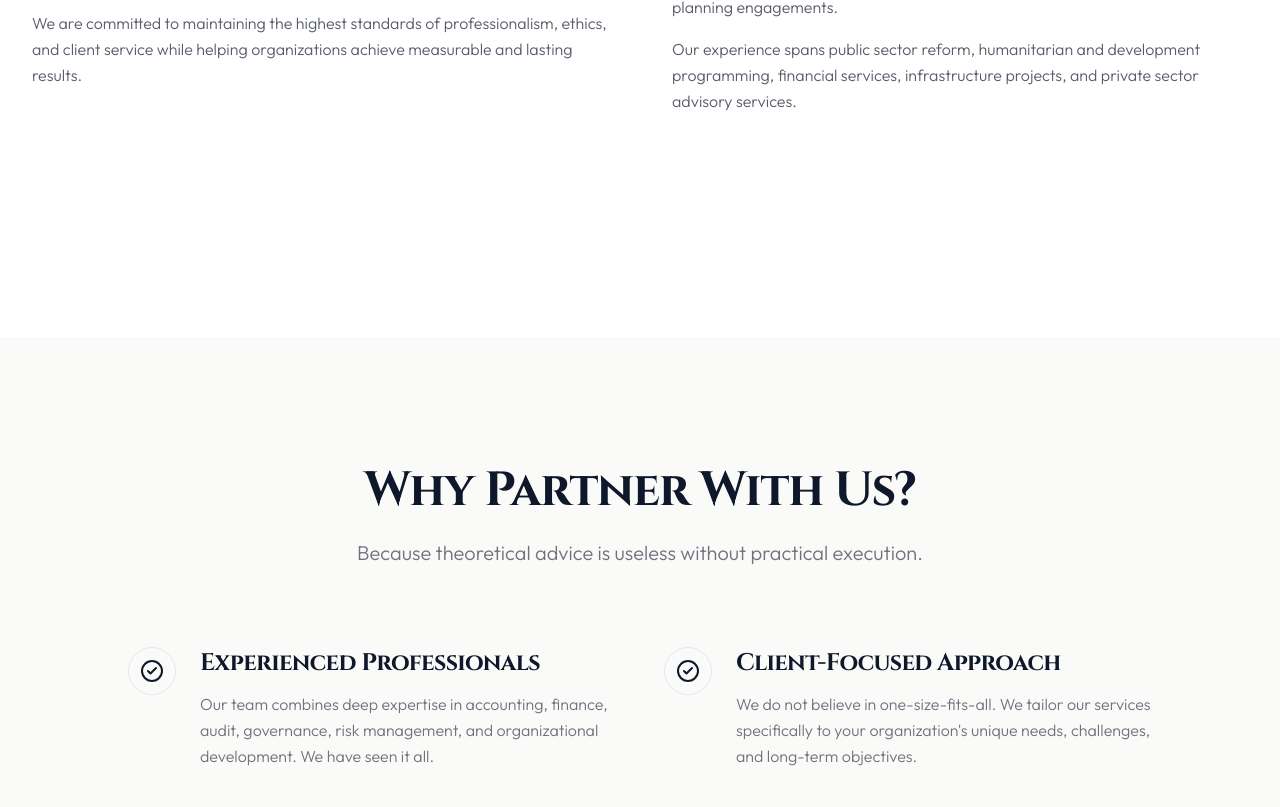
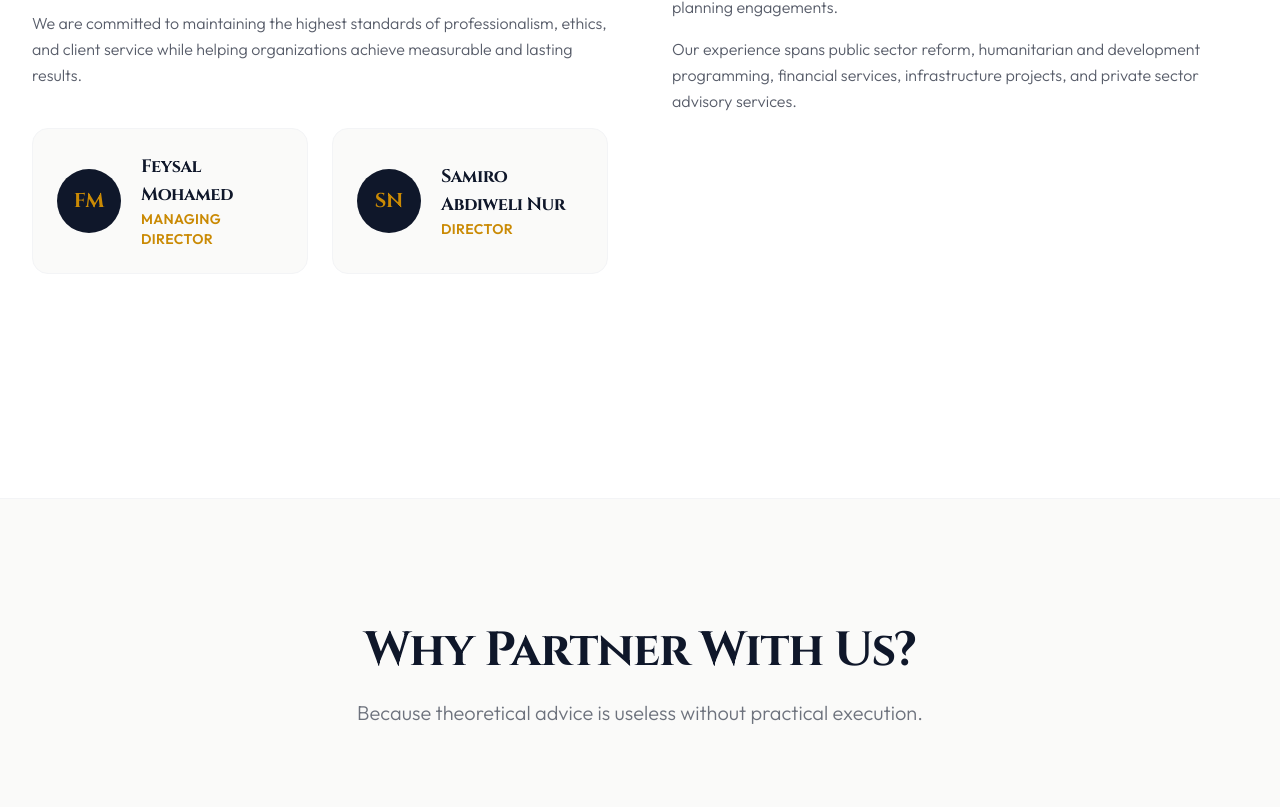
Before and after one commit to Mehdiz-duo/hikmah-global-advisory, a React (Vite) app: page /about in a window 1280 px wide. Shown: the part 3057-3864 px from the top of the page. Built offline with nearby package versions, Linux system fonts and the light colour scheme.

Commit message:
Add leadership team with monograms

```diff
--- a/src/pages/About.tsx
+++ b/src/pages/About.tsx
@@ -133,9 +133,31 @@ export default function About() {
               <p className="text-primary/70 font-light leading-relaxed mb-4">
                 Our leadership team combines decades of experience in finance, accounting, governance, risk management, procurement, donor-funded programming, and institutional development.
               </p>
-              <p className="text-primary/70 font-light leading-relaxed">
+              <p className="text-primary/70 font-light leading-relaxed mb-10">
                 We are committed to maintaining the highest standards of professionalism, ethics, and client service while helping organizations achieve measurable and lasting results.
               </p>
+
+              <div className="grid grid-cols-1 sm:grid-cols-2 gap-6 mt-8">
+                <div className="bg-light p-6 rounded-2xl border border-gray-100 flex items-center space-x-5 hover:border-accent/40 transition-colors">
+                  <div className="w-16 h-16 rounded-full bg-primary flex items-center justify-center text-accent font-serif font-bold text-xl flex-shrink-0">
+                    FM
+                  </div>
+                  <div>
+                    <h4 className="text-lg font-serif font-bold text-primary">Feysal Mohamed</h4>
+                    <p className="text-accent text-sm font-semibold tracking-wide uppercase">Managing Director</p>
+                  </div>
+                </div>
+
+                <div className="bg-light p-6 rounded-2xl border border-gray-100 flex items-center space-x-5 hover:border-accent/40 transition-colors">
+                  <div className="w-16 h-16 rounded-full bg-primary flex items-center justify-center text-accent font-serif font-bold text-xl flex-shrink-0">
+                    SN
+                  </div>
+                  <div>
+                    <h4 className="text-lg font-serif font-bold text-primary">Samiro Abdiweli Nur</h4>
+                    <p className="text-accent text-sm font-semibold tracking-wide uppercase">Director</p>
+                  </div>
+                </div>
+              </div>
             </div>
 
             <div>
```
